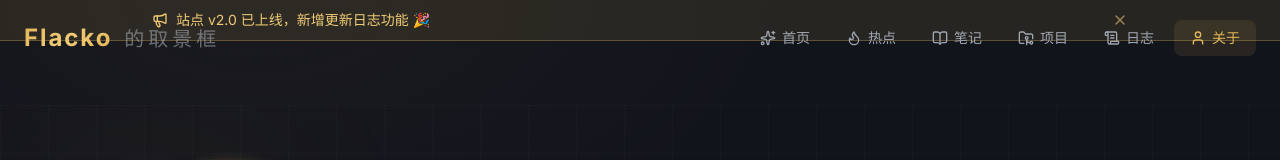
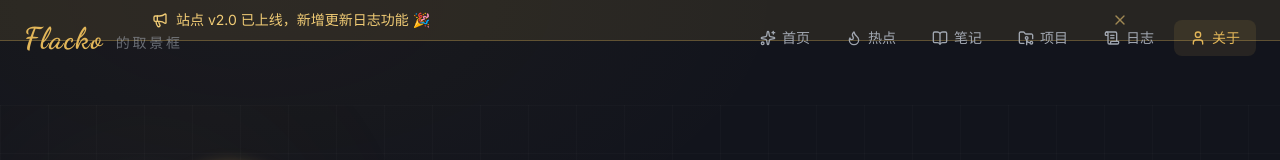
Before and after one commit to flackoye/Flacko_viewfinder, a Next.js app: page /about in a window 1280 px wide. Shown: the top 160 px of the page. Built offline with nearby package versions, Linux system fonts and the light colour scheme.

Commit message:
简单调整

```diff
--- a/src/app/about/page.tsx
+++ b/src/app/about/page.tsx
@@ -251,7 +251,7 @@ export default function AboutPage() {
                   </svg>
                 </a>
                 <a
-                  href="mailto:contact@flacko.dev"
+                  href="mailto:08244498@cumt.edu.cn"
                   className="glass-btn-outline w-12 h-12 rounded-full flex items-center justify-center hover-lift"
                   aria-label="Email"
                 >
--- a/src/app/layout.tsx
+++ b/src/app/layout.tsx
@@ -1,5 +1,5 @@
 import type { Metadata } from "next";
-import { Inter, Noto_Sans_SC } from "next/font/google";
+import { Inter, Noto_Sans_SC, Dancing_Script } from "next/font/google";
 import { Analytics } from "@vercel/analytics/react";
 import fs from "fs";
 import path from "path";
@@ -18,6 +18,12 @@ const inter = Inter({
 const notoSansSC = Noto_Sans_SC({
   subsets: ["latin"],
   variable: "--font-noto-sans-sc",
+});
+
+const dancingScript = Dancing_Script({
+  subsets: ["latin"],
+  variable: "--font-dancing",
+  weight: "700",
 });
 
 export const metadata: Metadata = {
@@ -41,7 +47,7 @@ export default function RootLayout({
   }
 
   return (
-    <html lang="zh-CN" className={`h-full antialiased ${inter.variable} ${notoSansSC.variable}`}>
+    <html lang="zh-CN" className={`h-full antialiased ${inter.variable} ${notoSansSC.variable} ${dancingScript.variable}`}>
       <head>
         <link rel="icon" type="image/svg+xml" href="/favicon.svg" />
       </head>
--- a/src/components/Navbar.tsx
+++ b/src/components/Navbar.tsx
@@ -34,10 +34,10 @@ export default function Navbar() {
       <div className="w-full px-4 md:px-6 py-5 flex items-center justify-between">
         {/* 左侧站名 — 大气设计 */}
         <Link href="/" className="group flex items-baseline gap-3 select-none">
-          <span className="site-name text-xl md:text-2xl font-bold tracking-wider">
+          <span className="font-[family-name:var(--font-dancing)] text-2xl md:text-3xl tracking-wider text-accent">
             Flacko
           </span>
-          <span className="site-subname text-xs md:text-xl tracking-widest">
+          <span className="site-subname text-xs md:text-sm tracking-widest">
             的取景框
           </span>
         </Link>
```
